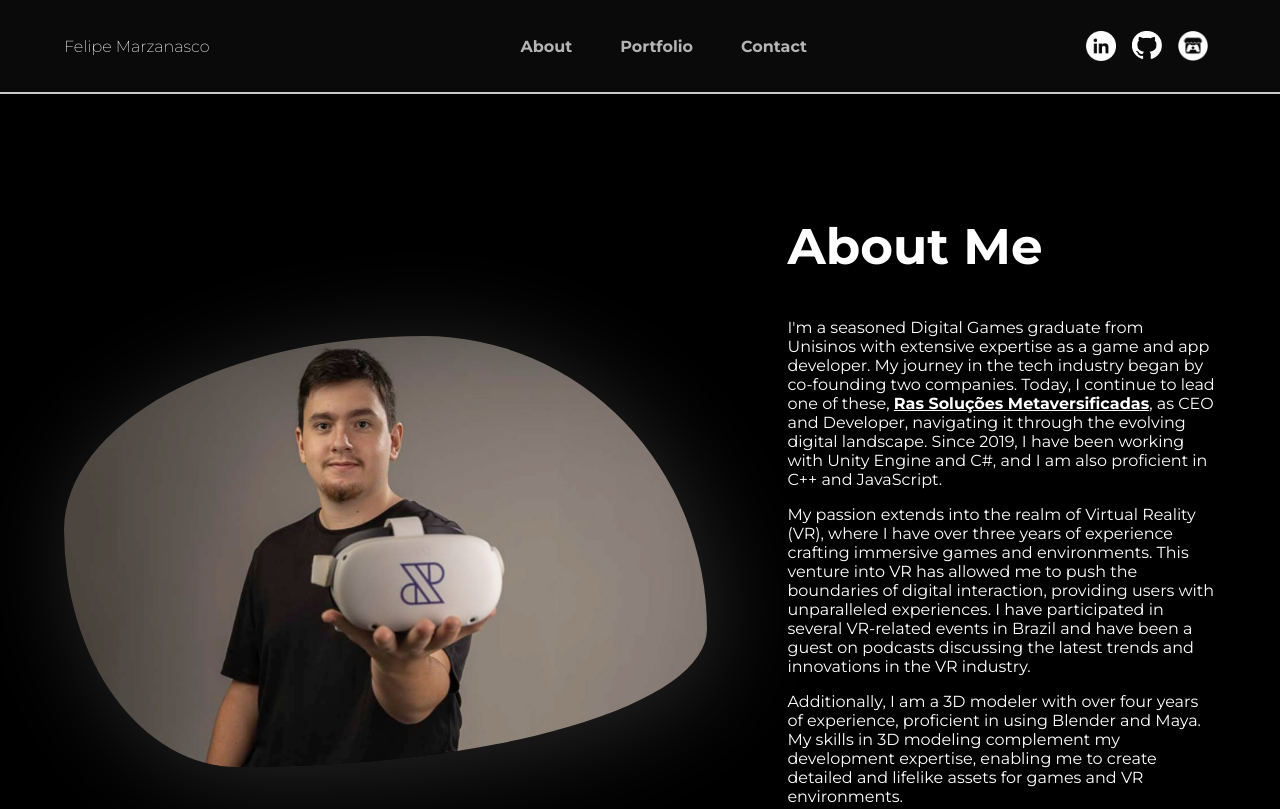
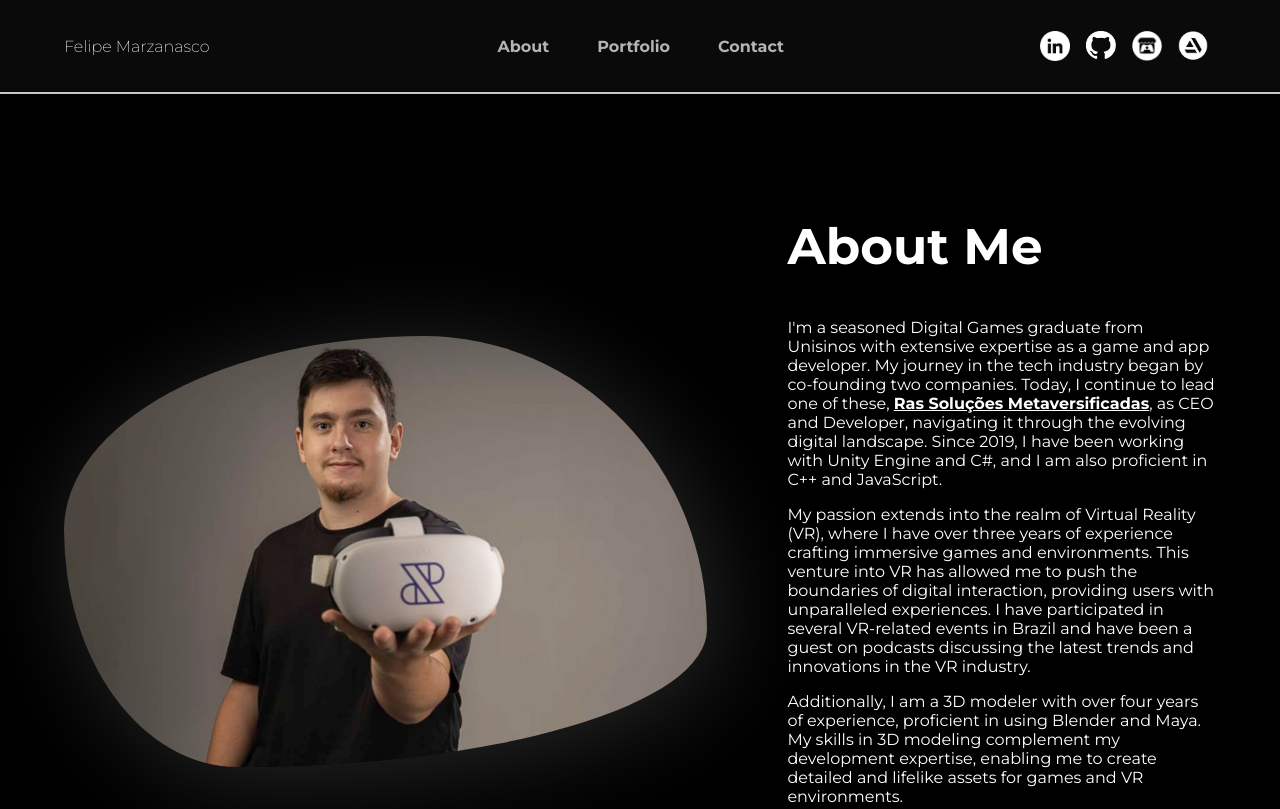
Before and after one commit to FelipeBSM/PortfolioWeb, a plain HTML site: page index.html in a window 1280 px wide. Shown: the top 809 px of the page. Drawn offline with Linux system fonts and the light colour scheme.

Commit message:
header art station

```diff
--- a/index.html
+++ b/index.html
@@ -24,6 +24,7 @@
             <a href="https://www.linkedin.com/in/felipe-marzanasco/"><img src="Geral/LinkedinIcon.png" alt="Linkedin" style="width:30px;height:30px;" /></a>
             <a href="https://github.com/FelipeBSM"><img src="Geral/GitIcon.png" alt="Github" style="width:30px;height:30px;" /></a>
             <a href="https://bugnature.itch.io/"><img src="Geral/ItchioIcon.png" alt="Itch.io" style="width:30px;height:30px;" /></a>
+            <a href="https://www.artstation.com/felipebucha"><img src="Geral/ArtStationIcon2.png" alt="ArtStation.io" style="width:30px;height:30px;" /></a>
         </div>
     </header>
     <main>
```
Also changed, not shown: Geral/ArtStationIcon2.png (added).
